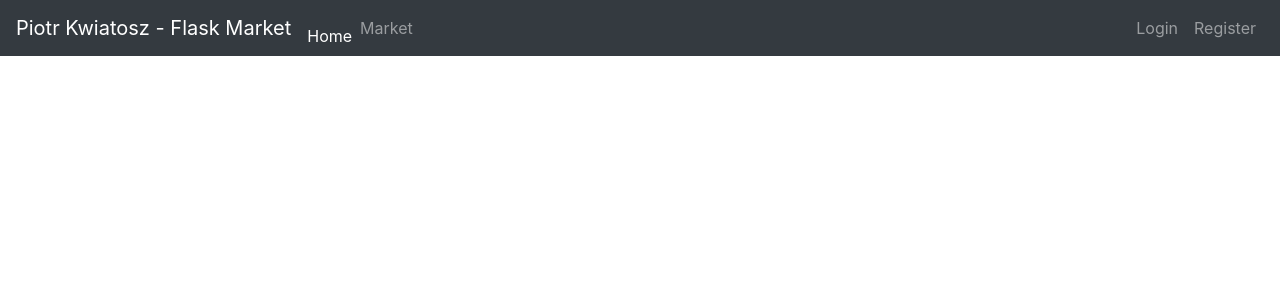
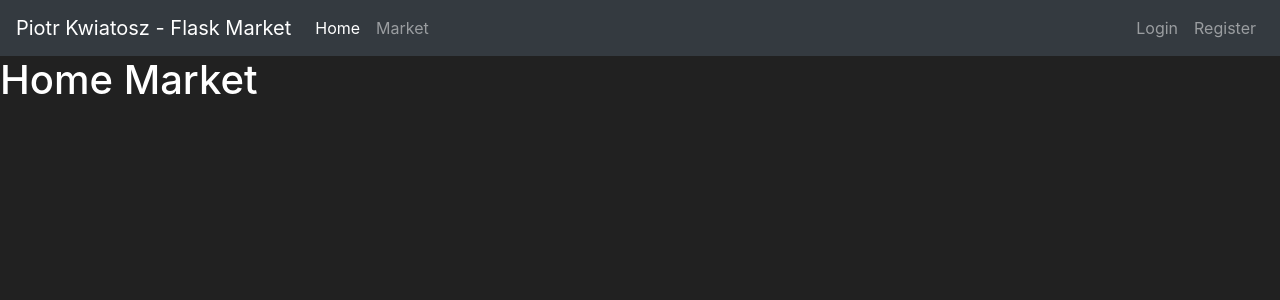
Before and after one commit to PiotrKwiatosz/Learning-programming, a Flask app: page / in a window 1280 px wide. Shown: the top 300 px of the page. Run offline with Flask 2, Linux system fonts and the light colour scheme.

Commit message:
02 - Styling and Templaters - UPGRADE 04.08.2022

```diff
--- a/Flask Course - Python Web Application Development/02/templates/home.html
+++ b/Flask Course - Python Web Application Development/02/templates/home.html
@@ -19,8 +19,8 @@
       <div class="collaspe navbar-collapse" id="navbarNav">
         <ul class="navbar-nav mr-auto">
           <li class="nav-item active">
-            <a class="nav-link" href="#"></a>Home<span class="sr-only">(current)</span></a>
-        </li>
+            <a class="nav-link" href="#">Home<span class="sr-only">(current)</span></a>
+         </li>
         <li class="nav-item">
           <a class="nav-link" href="#">Market</a>
         </li>
@@ -35,7 +35,7 @@
     </ul>
     </div>
     </nav>
-    <h1>My Home Page>/h1>
+    <h1>Home Market</h1>
 
     <!-- Optional JavaScript; choose one of the two! -->
 
@@ -51,7 +51,7 @@
   </body>
   <style>
       body {
-        background-color: #212121 'black';
+        background-color: #212121;
         color: white
     }
   </style>
```
